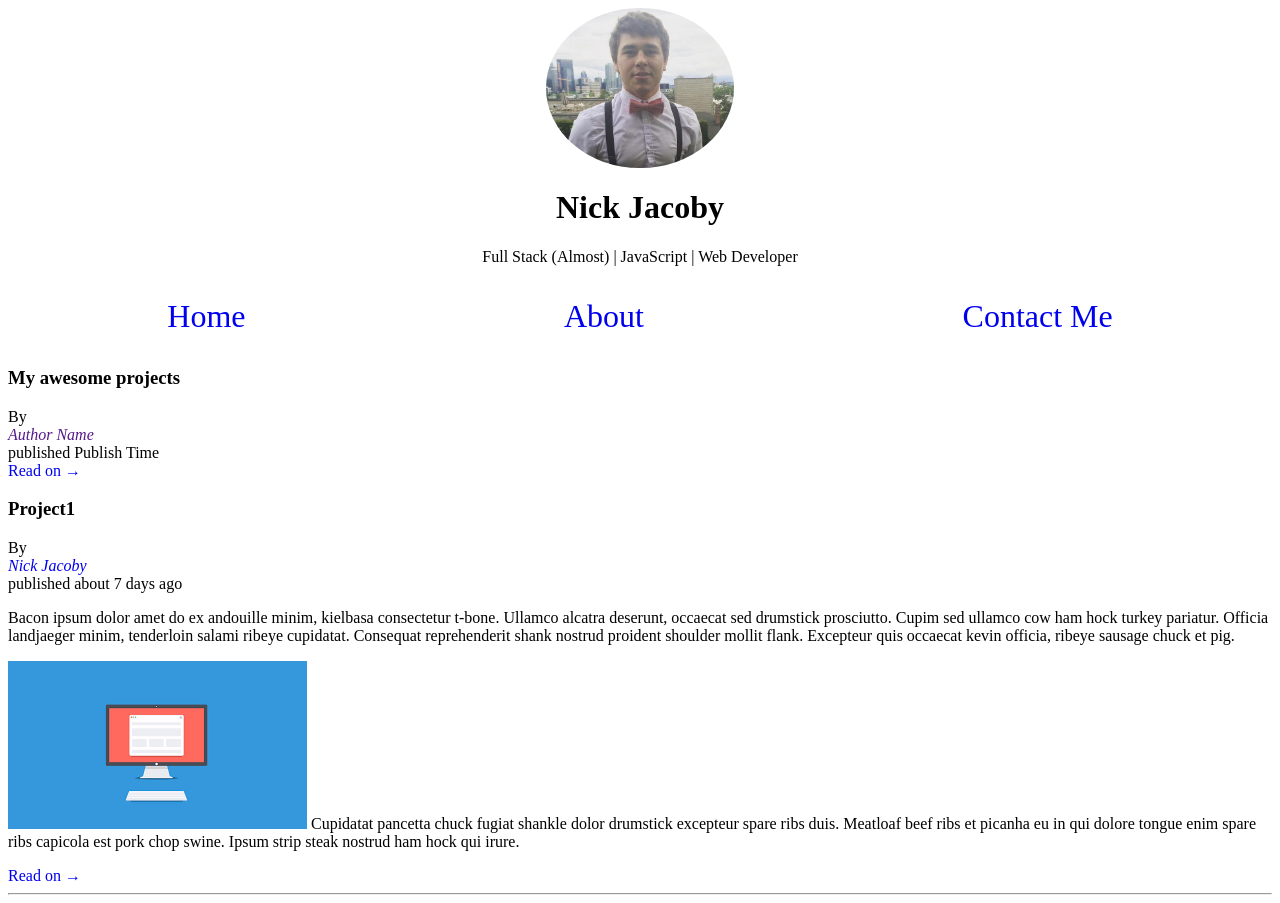
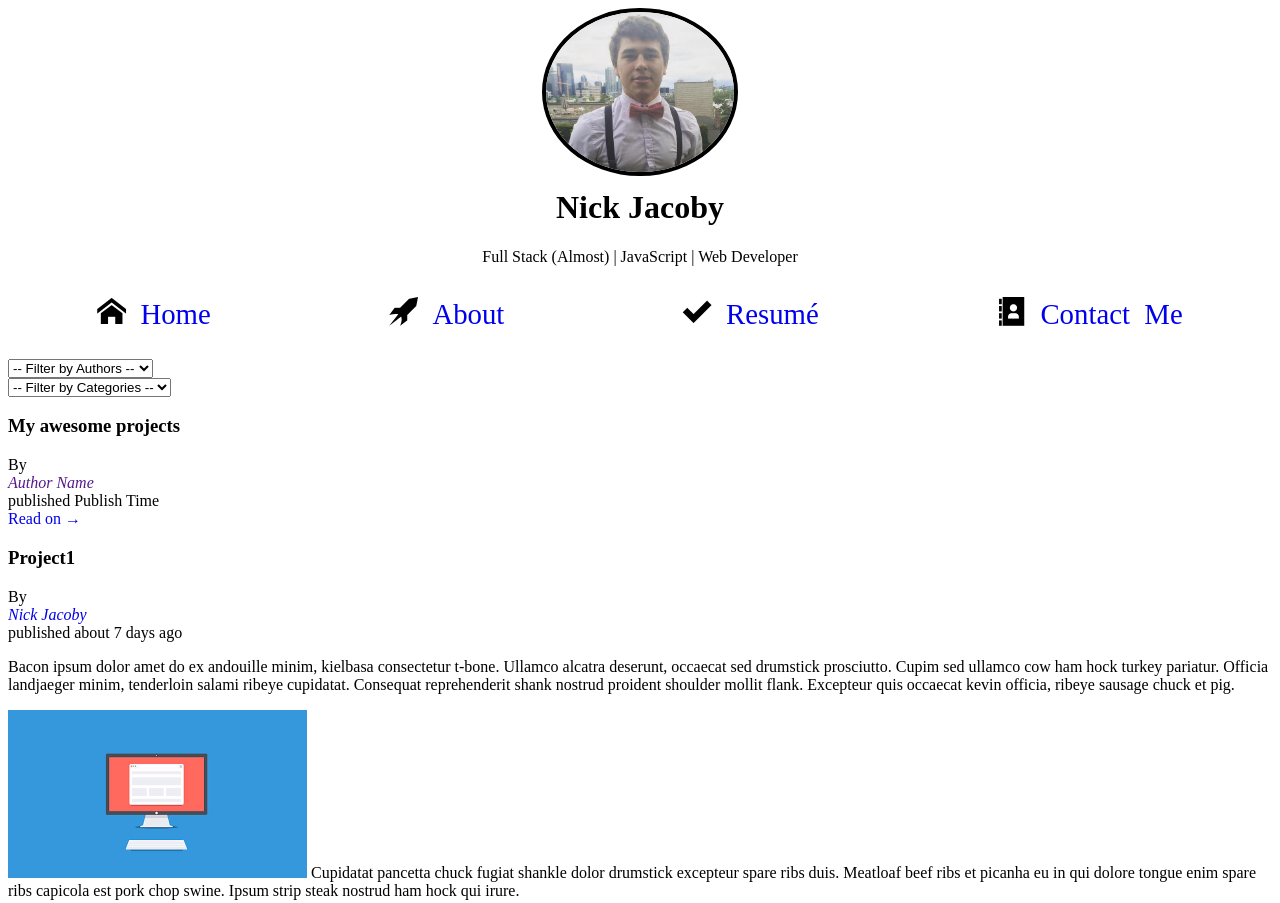
Before and after one commit to jacoby22/Portfolio, a plain HTML site: page index.html in a window 1280 px wide. Shown: the top 903 px of the page. Drawn offline with nearby package versions, Linux system fonts and the light colour scheme; files whose address does not match are found by name.

Commit message:
added icons to all nav elements

```diff
--- a/icons.css
+++ b/icons.css
@@ -17,6 +17,8 @@
 	font-variant: normal;
 	text-transform: none;
 	line-height: 1;
+	font-size: 0.9em;
+
 
 	/* Better Font Rendering =========== */
 	-webkit-font-smoothing: antialiased;
--- a/index.html
+++ b/index.html
@@ -19,9 +19,10 @@
     <nav class="main-nav">
       <div class="icon-menu"></div>
       <ul id="navLinks">
-        <li class="tab" data-content="projects"><a href="#"> Home</a></li>
-        <li class="tab" data-content="about"><a href="#"> About</a></li>
-        <li class="tab" data-content="contactMe"><a href="#"> Contact Me</a></li>
+        <li class="tab icon-home" data-content="projects"><a href="#"> Home</a></li>
+        <li class="tab icon-rocket" data-content="about"><a href="#"> About</a></li>
+        <li class="tab icon-checkmark" data-content="resume"><a href="#"> Resum&eacute</a></li>
+        <li class="tab icon-address-book" data-content="contactMe"><a href="#"> Contact Me</a></li>
       </ul>
     </nav>
     <main>
@@ -32,6 +33,20 @@
         </div>
       </section>
       <section id="projects" class="tab-content">
+        <div>
+          <ul id="filters">
+            <li>
+              <select id="author-filter">
+                <option value="">-- Filter by Authors --</option>
+              </select>
+            </li>
+            <li>
+              <select id="category-filter">
+                <option value="">-- Filter by Categories --</option>
+              </select>
+            </li>
+          </ul>
+        </div>
         <article class="template" data-category="cat">
           <header>
             <h1>My awesome projects</h1>
--- a/style.css
+++ b/style.css
@@ -47,6 +47,7 @@ ul {
 
 #me {
   border-radius: 100%;
+  border: solid black 4px;
   height: 100%;
   margin: 0 auto;
 }
```
